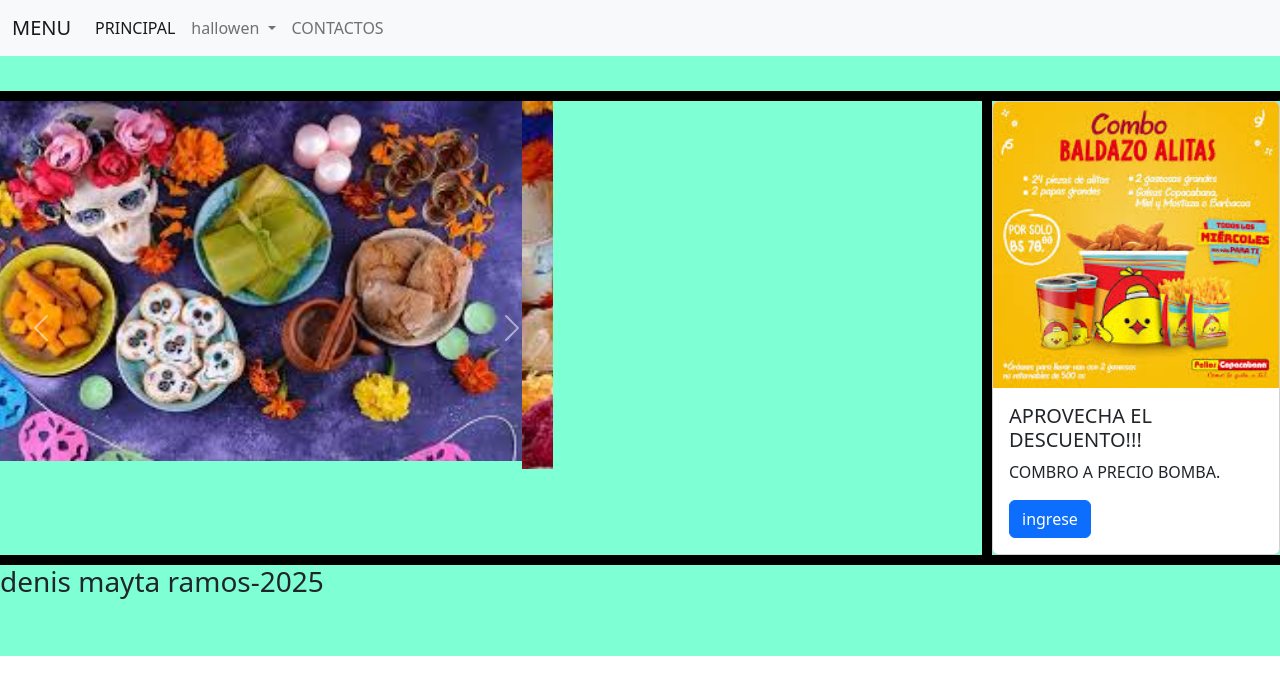
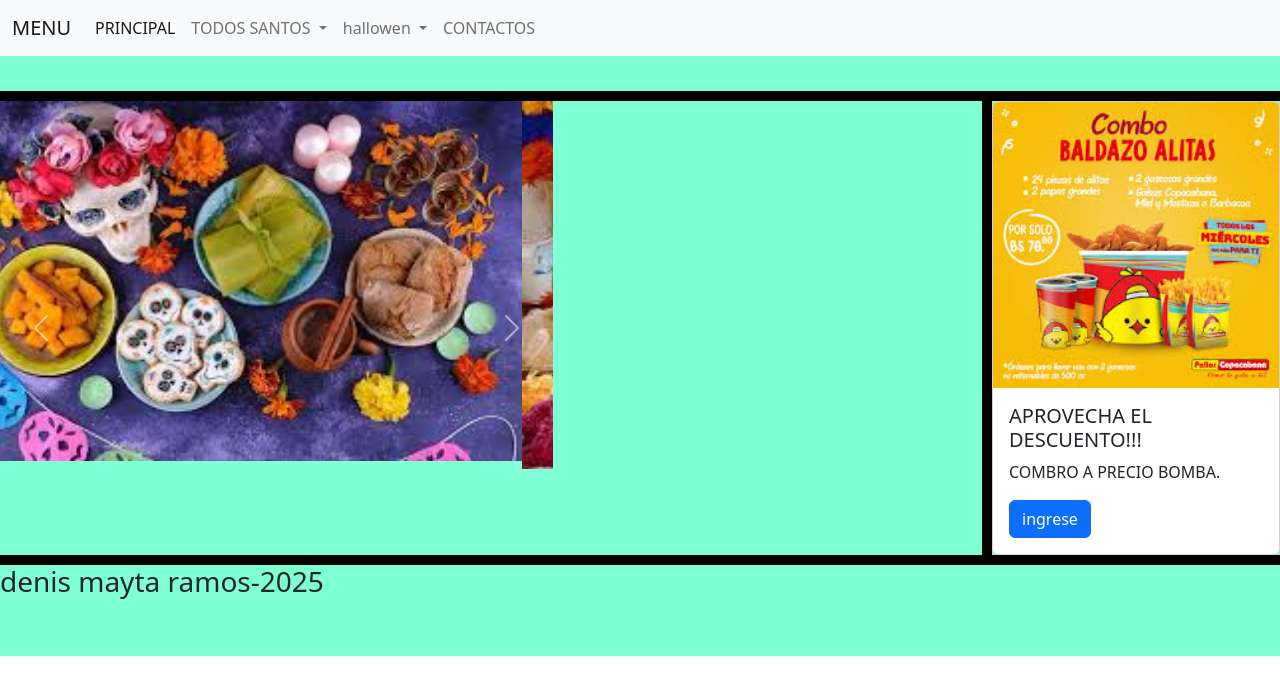
Before and after one commit to MaytaDenis/Tarea4MaytaDenis, a plain HTML site: page pags/gastronomia.html in a window 1280 px wide. Drawn offline with Linux system fonts and the light colour scheme; files whose address does not match are found by name.

Commit message:
gastronomia.html

```diff
--- a/pags/gastronomia.html
+++ b/pags/gastronomia.html
@@ -22,6 +22,10 @@
                                 <li class="nav-item">
                                     <a class="nav-link active" aria-current="page" href="../index.html">PRINCIPAL</a>
                                 </li>
+          <li class="nav-item dropdown">
+          <a class="nav-link dropdown-toggle" href="#" role="button" data-bs-toggle="dropdown" aria-expanded="false">
+            TODOS SANTOS
+          </a>
           <ul class="dropdown-menu">
             <li><a class="dropdown-item" href="./pags/todos1.html">HISTORIA DE TODO SANTOS</a></li>
             <li><a class="dropdown-item" href="./pags/costumbres.html">COSTUMBRE DE TODO SANTOS</a></li>
```
